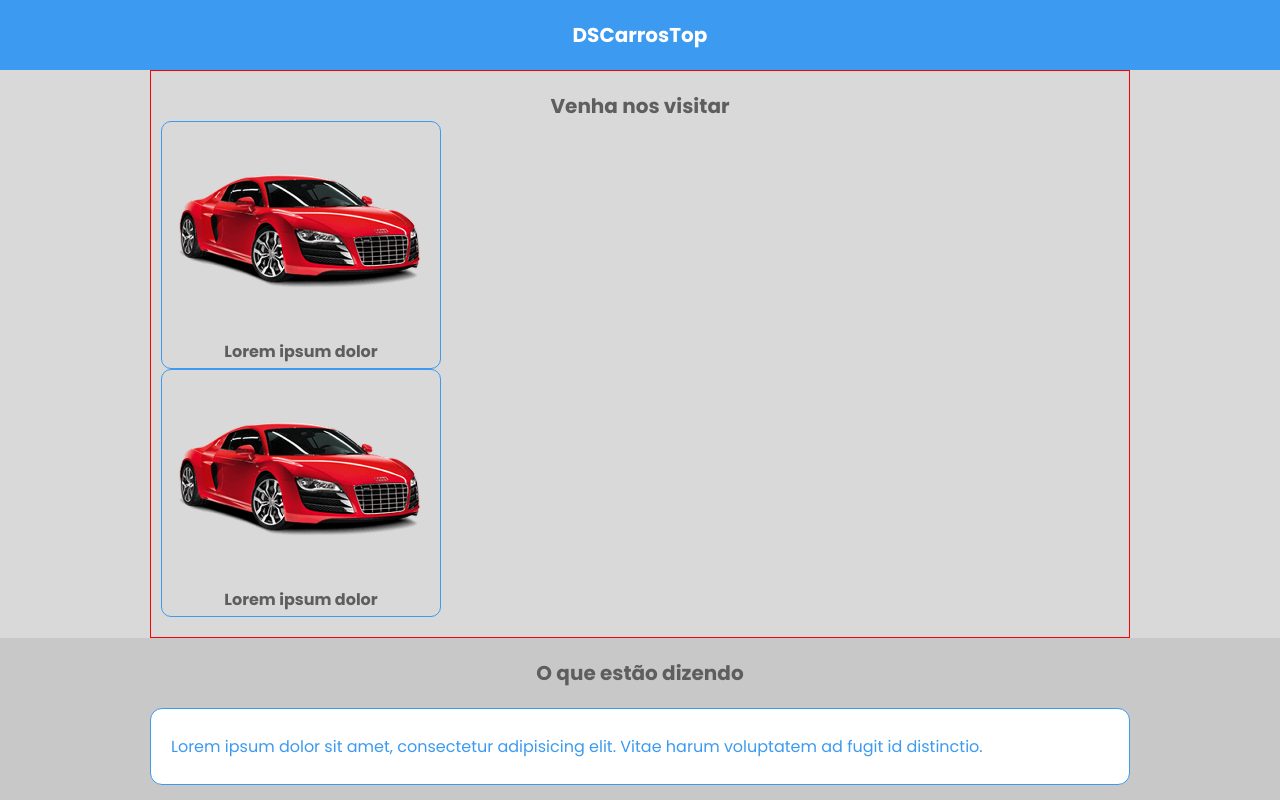
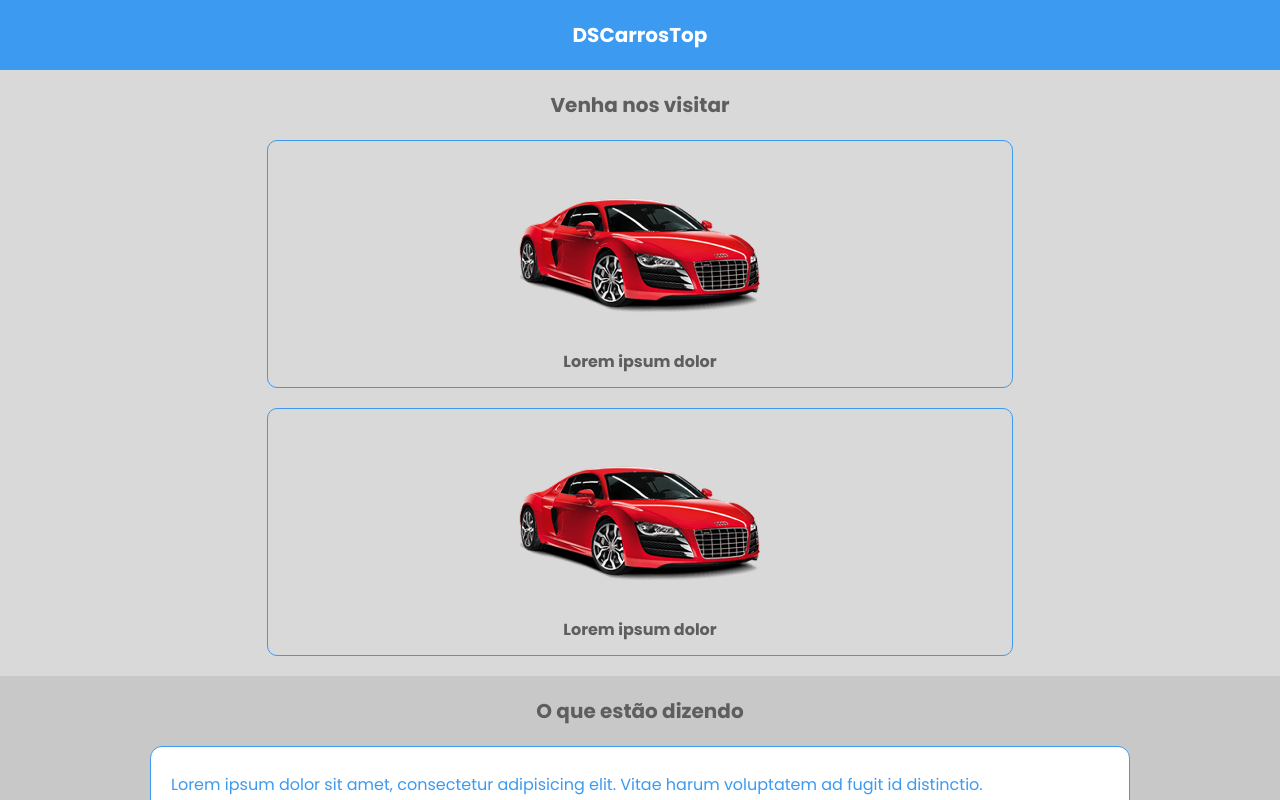
Before and after one commit to gabyferrari/desafio1-reactjs, a React app: page / in a window 1280 px wide. Shown: the top 800 px of the page. Built offline with nearby package versions, Linux system fonts and the light colour scheme; the HTML template or start-up script is replaced by a standard one.

Commit message:
Finishing CarCard components

```diff
--- a/src/components/CarCard/styles.css
+++ b/src/components/CarCard/styles.css
@@ -1,28 +1,39 @@
+#car-card-section {
+    padding: 0 15px;
+    background-color: var(--dsct-color-bg-secondary);
+}
+
 .dsct-card-container {
-    border: 1px solid red;
-    padding: 20px 10px;
+    width: 100%;
+    max-width: 746px;
+    margin: 0 auto;
 }
 
 .dsct-card-container h2 {
     text-align: center;
     color: var(--dsct-color-font-secondary);
     font-size: 20px;
+    margin: 20px;
 }
 
 .dsct-car-card {
-    width: 280px;
+    width: 100%;
     height: 248px;
+    display: flex;
+    flex-direction: column;
+    justify-content: center;
+    align-items: center;
     border: 1px solid var(--dsct-color-card-border);
     border-radius: 10px;
+    color: var(--dsct-color-font-secondary);
+    margin-bottom: 20px;
 }
 
 .dsct-car-card img {
     width: 260px;
-    margin: 8px;
+
 }
 
 .dsct-car-card h3 {
-    text-align: center;
-    color: var(--dsct-color-font-secondary);
     font-size: 16px;
 }
--- a/src/routes/MainPage/index.tsx
+++ b/src/routes/MainPage/index.tsx
@@ -9,7 +9,7 @@ export default function App() {
     <>
       <Header />
       <main className="dsct-page-main">
-        <section id="car-card-section" className="dsct-container">
+        <section id="car-card-section">
           <CarCard />
         </section>
         <section id="comments-section">
```
